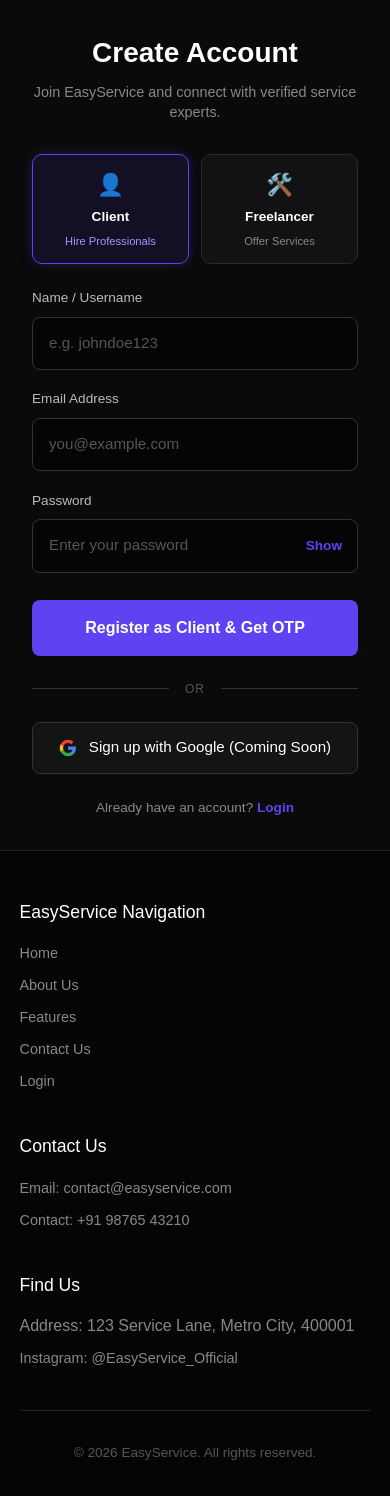
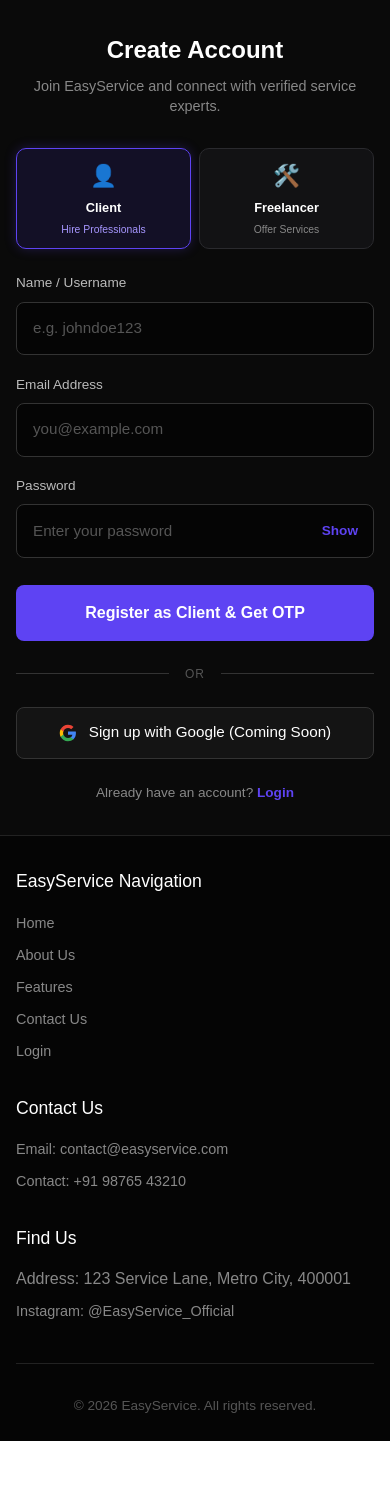
Before and after one commit to Dhruvjain2207/sih-prototype, a Next.js app: page /register in a window 390 px wide. After the commit the page ends 1441 px from the top, so only its background shows below. Built offline with nearby package versions, Linux system fonts and the light colour scheme.

Commit message:
added responsiveness

```diff
--- a/app/dashboard/page.tsx
+++ b/app/dashboard/page.tsx
@@ -11,22 +11,22 @@ export default async function DashboardPage() {
   }
 
   return (
-    <main className="min-h-screen bg-slate-50 dark:bg-slate-950 text-slate-900 dark:text-slate-100 p-6 sm:p-12">
+    <main className="min-h-screen bg-slate-50 dark:bg-slate-950 text-slate-900 dark:text-slate-100 p-4 sm:p-8 md:p-12">
       <div className="max-w-4xl mx-auto space-y-6">
 
         {/* Header Bar */}
-        <div className="flex flex-col sm:flex-row items-start sm:items-center justify-between gap-4 p-6 bg-white dark:bg-slate-900 rounded-2xl shadow-sm border border-slate-200 dark:border-slate-800">
+        <div className="flex flex-col sm:flex-row items-start sm:items-center justify-between gap-4 p-5 sm:p-6 bg-white dark:bg-slate-900 rounded-2xl shadow-sm border border-slate-200 dark:border-slate-800">
           <div>
             <span className="text-xs font-bold text-blue-600 dark:text-blue-400 uppercase tracking-wider">Protected Route</span>
-            <h1 className="text-2xl font-bold mt-1">Gig Service Dashboard</h1>
-            <p className="text-sm text-slate-500">Welcome back, {session.user.name || session.user.email}!</p>
+            <h1 className="text-xl sm:text-2xl font-bold mt-1">Gig Service Dashboard</h1>
+            <p className="text-sm text-slate-500 break-all">Welcome back, {session.user.name || session.user.email}!</p>
           </div>
 
           <LogoutButton />
         </div>
 
         {/* User Info Card */}
-        <div className="p-6 bg-white dark:bg-slate-900 rounded-2xl border border-slate-200 dark:border-slate-800 shadow-sm space-y-4">
+        <div className="p-5 sm:p-6 bg-white dark:bg-slate-900 rounded-2xl border border-slate-200 dark:border-slate-800 shadow-sm space-y-4">
           <h2 className="text-base font-semibold border-b border-slate-100 dark:border-slate-800 pb-3">
             Authenticated User Profile
           </h2>
@@ -39,7 +39,7 @@ export default async function DashboardPage() {
 
             <div>
               <span className="text-slate-400 text-xs block">Email Address</span>
-              <span className="font-medium">{session.user.email}</span>
+              <span className="font-medium break-all">{session.user.email}</span>
             </div>
 
             <div>
--- a/app/login/login.module.css
+++ b/app/login/login.module.css
@@ -368,11 +368,32 @@
 @media (max-width: 900px) {
     .main-container {
         flex-direction: column;
+        min-height: auto;
     }
     .left-panel {
-        padding: 2rem;
+        padding: 3rem 1.5rem;
+        flex: 1;
+        width: 100%;
     }
     .right-panel {
         display: none;
     }
 }
+
+@media (max-width: 480px) {
+    .left-panel {
+        padding: 2rem 1rem;
+    }
+    .form-card, .form-container {
+        max-width: 100%;
+    }
+    .form-header h1 {
+        font-size: 1.5rem;
+    }
+    .site-footer {
+        padding: 2rem 1rem 1.5rem;
+    }
+    .footer-grid {
+        gap: 1.5rem;
+    }
+}
--- a/app/page.tsx
+++ b/app/page.tsx
@@ -74,14 +74,13 @@ export default function Home() {
     <div className="min-h-screen bg-slate-950 text-slate-100 font-sans flex flex-col selection:bg-indigo-500 selection:text-white">
 
       {/* Top Navbar */}
-      <header className="sticky top-0 z-50 backdrop-blur-md bg-slate-950/80 border-b border-slate-800/80 px-6 py-4">
-        <div className="max-w-7xl mx-auto flex items-center justify-between">
+      <header className="sticky top-0 z-50 backdrop-blur-md bg-slate-950/80 border-b border-slate-800/80 px-4 sm:px-6 py-3.5">
+        <div className="max-w-7xl mx-auto flex items-center justify-between gap-2">
 
-          {/* Left Aligned Items: CoopConnect Brand Logo + Login + Register */}
-          <div className="flex items-center gap-8">
-            {/* Brand Logo */}
-            <Link href="/" className="flex items-center gap-2 text-xl font-extrabold tracking-tight group">
-              <span className="w-9 h-9 rounded-xl bg-gradient-to-tr from-indigo-600 via-blue-600 to-cyan-400 flex items-center justify-center text-white text-lg shadow-lg shadow-indigo-500/25 group-hover:scale-105 transition-transform">
+          {/* Brand Logo */}
+          <div className="flex items-center gap-3 sm:gap-6">
+            <Link href="/" className="flex items-center gap-2 text-lg sm:text-xl font-extrabold tracking-tight group">
+              <span className="w-8 h-8 sm:w-9 sm:h-9 rounded-xl bg-gradient-to-tr from-indigo-600 via-blue-600 to-cyan-400 flex items-center justify-center text-white text-base sm:text-lg shadow-lg shadow-indigo-500/25 group-hover:scale-105 transition-transform">
                 ⚡
               </span>
               <span className="bg-gradient-to-r from-white via-slate-100 to-slate-400 bg-clip-text text-transparent">
@@ -89,8 +88,8 @@ export default function Home() {
               </span>
             </Link>
 
-            {/* Left Nav Links: Login & Register */}
-            <nav className="hidden sm:flex items-center gap-2 pl-4 border-l border-slate-800">
+            {/* Desktop Nav Links */}
+            <nav className="hidden md:flex items-center gap-2 pl-4 border-l border-slate-800">
               <Link
                 href="/login"
                 className="px-3.5 py-1.5 text-sm font-medium text-slate-300 hover:text-white hover:bg-slate-800/60 rounded-lg transition-colors"
@@ -106,11 +105,11 @@ export default function Home() {
             </nav>
           </div>
 
-          {/* Right Aligned Navigation Items & DB Tester Badge */}
-          <div className="flex items-center gap-4">
+          {/* Right Aligned Items */}
+          <div className="flex items-center gap-2 sm:gap-3">
             <button
               onClick={() => setShowDbTester(!showDbTester)}
-              className="hidden md:flex items-center gap-2 px-3 py-1.5 text-xs font-semibold rounded-full border border-slate-800 bg-slate-900 hover:border-slate-700 transition-colors"
+              className="hidden lg:flex items-center gap-2 px-3 py-1.5 text-xs font-semibold rounded-full border border-slate-800 bg-slate-900 hover:border-slate-700 transition-colors"
             >
               <span className={`w-2 h-2 rounded-full ${dbConnected ? "bg-emerald-500 animate-pulse" : "bg-amber-500"}`}></span>
               <span className="text-slate-300">
@@ -119,10 +118,17 @@ export default function Home() {
             </button>
 
             <Link
+              href="/login"
+              className="md:hidden px-3 py-1.5 text-xs font-semibold text-slate-300 hover:text-white bg-slate-900 border border-slate-800 rounded-lg transition-colors"
+            >
+              Login
+            </Link>
+
+            <Link
               href="/dashboard"
-              className="px-4 py-2 text-sm font-semibold bg-indigo-600 hover:bg-indigo-500 text-white rounded-xl shadow-lg shadow-indigo-600/30 transition-all hover:shadow-indigo-600/50"
+              className="px-3.5 sm:px-4 py-1.5 sm:py-2 text-xs sm:text-sm font-semibold bg-indigo-600 hover:bg-indigo-500 text-white rounded-xl shadow-lg shadow-indigo-600/30 transition-all"
             >
-              Go to Dashboard →
+              Dashboard →
             </Link>
           </div>
 
--- a/app/register/page.tsx
+++ b/app/register/page.tsx
@@ -378,7 +378,7 @@ export default function Register() {
 
                 <form onSubmit={handleVerifyOtpSubmit}>
                   {/* 6 Digit Code Inputs */}
-                  <div style={{ display: 'flex', gap: '8px', justifyContent: 'center', marginBottom: '20px' }}>
+                  <div style={{ display: 'flex', gap: 'clamp(4px, 1.5vw, 8px)', justifyContent: 'center', marginBottom: '20px', width: '100%' }}>
                     {otpValues.map((digit, idx) => (
                       <input
                         key={idx}
@@ -389,16 +389,17 @@ export default function Register() {
                         onChange={(e) => handleOtpChange(idx, e.target.value)}
                         onKeyDown={(e) => handleOtpKeyDown(idx, e)}
                         style={{
-                          width: '48px',
-                          height: '54px',
+                          width: 'clamp(36px, 11vw, 48px)',
+                          height: 'clamp(44px, 13vw, 54px)',
                           textAlign: 'center',
-                          fontSize: '20px',
+                          fontSize: 'clamp(16px, 4.5vw, 20px)',
                           fontWeight: 'bold',
                           backgroundColor: '#050505',
                           border: '1px solid #333',
                           borderRadius: '8px',
                           color: '#ffffff',
                           outline: 'none',
+                          padding: 0,
                         }}
                       />
                     ))}
--- a/app/register/register.module.css
+++ b/app/register/register.module.css
@@ -418,11 +418,44 @@
 @media (max-width: 900px) {
     .main-container {
         flex-direction: column;
+        min-height: auto;
     }
     .left-panel {
-        padding: 2rem;
+        padding: 3rem 1.5rem;
+        flex: 1;
+        width: 100%;
     }
     .right-panel {
         display: none;
     }
 }
+
+@media (max-width: 480px) {
+    .left-panel {
+        padding: 2rem 1rem;
+    }
+    .form-card, .form-container {
+        max-width: 100%;
+    }
+    .form-header h1 {
+        font-size: 1.5rem;
+    }
+    .role-selector {
+        gap: 0.5rem;
+    }
+    .role-card {
+        padding: 0.65rem 0.35rem;
+    }
+    .role-title {
+        font-size: 0.8rem;
+    }
+    .role-subtitle {
+        font-size: 0.65rem;
+    }
+    .site-footer {
+        padding: 2rem 1rem 1.5rem;
+    }
+    .footer-grid {
+        gap: 1.5rem;
+    }
+}
```
